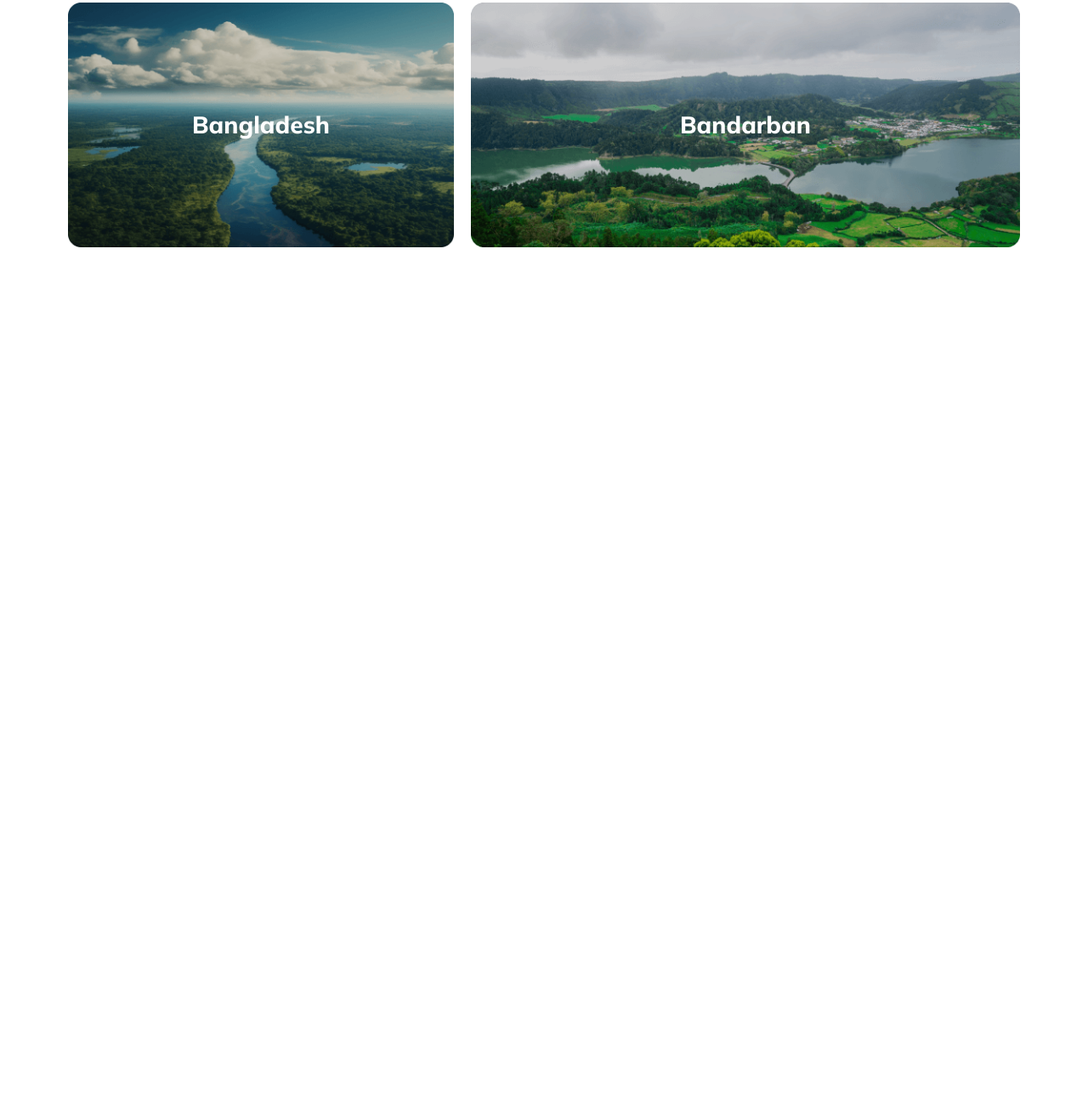
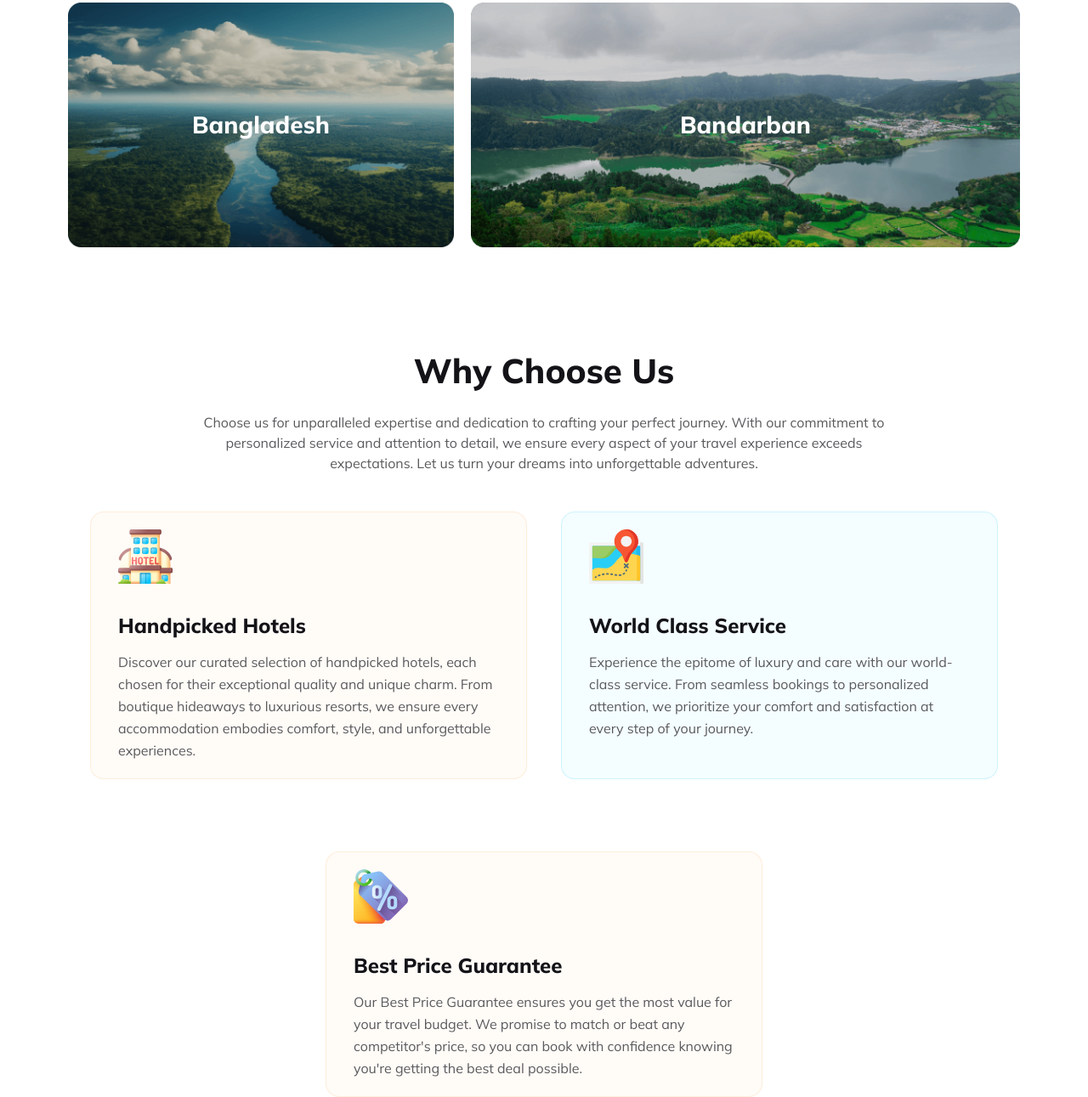
Before and after one commit to gmlincoln/best-travel, a plain HTML site: page index.html in a window 1280 px wide. Shown: the part 2248-3539 px from the top of the page at 85% size. Before the commit the page ends 2659 px from the top, so only its background shows below. Drawn offline with Linux system fonts and the light colour scheme.

Commit message:
why-choose-us-section-added

```diff
--- a/index.html
+++ b/index.html
@@ -148,6 +148,51 @@
           </div>
         </div>
       </section>
+      <!-- Why Choose Us Section -->
+      <section class="why-choose-us fixed-width">
+        <div class="why-choose-us-top">
+          <h2 class="why-choose-us-title">Why Choose Us</h2>
+          <p class="why-choose-us-description">
+            Choose us for unparalleled expertise and dedication to crafting your
+            perfect journey. With our commitment to personalized service and
+            attention to detail, we ensure every aspect of your travel
+            experience exceeds expectations. Let us turn your dreams into
+            unforgettable adventures.
+          </p>
+        </div>
+        <div class="why-choose-us-content-container">
+          <div class="why-choose-us-content choose-one">
+            <img src="images/hotel 1.svg" alt="" />
+            <h4>Handpicked Hotels</h4>
+            <p>
+              Discover our curated selection of handpicked hotels, each chosen
+              for their exceptional quality and unique charm. From boutique
+              hideaways to luxurious resorts, we ensure every accommodation
+              embodies comfort, style, and unforgettable experiences.
+            </p>
+          </div>
+          <div class="why-choose-us-content choose-two">
+            <img src="images/map 1.svg" alt="" />
+            <h4>World Class Service</h4>
+            <p>
+              Experience the epitome of luxury and care with our world-class
+              service. From seamless bookings to personalized attention, we
+              prioritize your comfort and satisfaction at every step of your
+              journey.
+            </p>
+          </div>
+          <div class="why-choose-us-content choose-three">
+            <img src="images/price-tag 1.svg" alt="" />
+            <h4>Best Price Guarantee</h4>
+            <p>
+              Our Best Price Guarantee ensures you get the most value for your
+              travel budget. We promise to match or beat any competitor's price,
+              so you can book with confidence knowing you're getting the best
+              deal possible.
+            </p>
+          </div>
+        </div>
+      </section>
     </main>
     <!-- Footer Section -->
     <footer></footer>
--- a/style/style.css
+++ b/style/style.css
@@ -297,3 +297,62 @@ body {
 .third-row-second-location img {
   width: 100%;
 }
+
+/* Why Choose Us Style */
+.why-choose-us-top {
+  text-align: center;
+}
+
+.why-choose-us-title {
+  margin-bottom: 24px;
+}
+
+.why-choose-us-description {
+  color: #5a5a5d;
+  font-size: 16px;
+  font-weight: 400;
+  line-height: 24px;
+  max-width: 850px;
+  margin: 0 auto;
+}
+
+.why-choose-us-content-container {
+  display: flex;
+  gap: 40px;
+  flex-wrap: wrap;
+  justify-content: center;
+}
+
+.why-choose-us-content {
+  padding: 20px 32px;
+  margin-top: 45px;
+  width: 40%;
+}
+
+.why-choose-us-content h4 {
+  margin-top: 30px;
+  margin-bottom: 15px;
+  color: #131318;
+  font-size: 24px;
+  font-weight: 800;
+}
+
+.why-choose-us-content p {
+  color: #5a5a5d;
+  font-size: 16px;
+  font-weight: 400;
+  line-height: 26px;
+}
+
+.choose-one,
+.choose-three {
+  border-radius: 16px;
+  border: 1px solid rgba(251, 181, 99, 0.2);
+  background: rgba(251, 181, 99, 0.05);
+}
+
+.choose-two {
+  border-radius: 16px;
+  border: 1px solid rgba(41, 206, 246, 0.2);
+  background: rgba(41, 206, 246, 0.05);
+}
```
